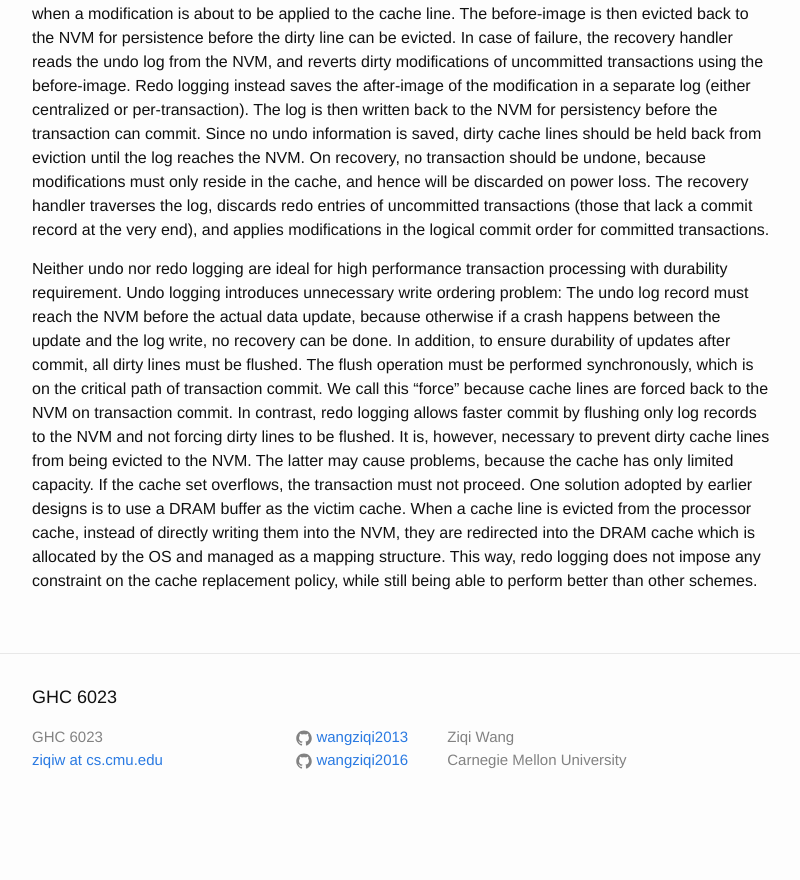
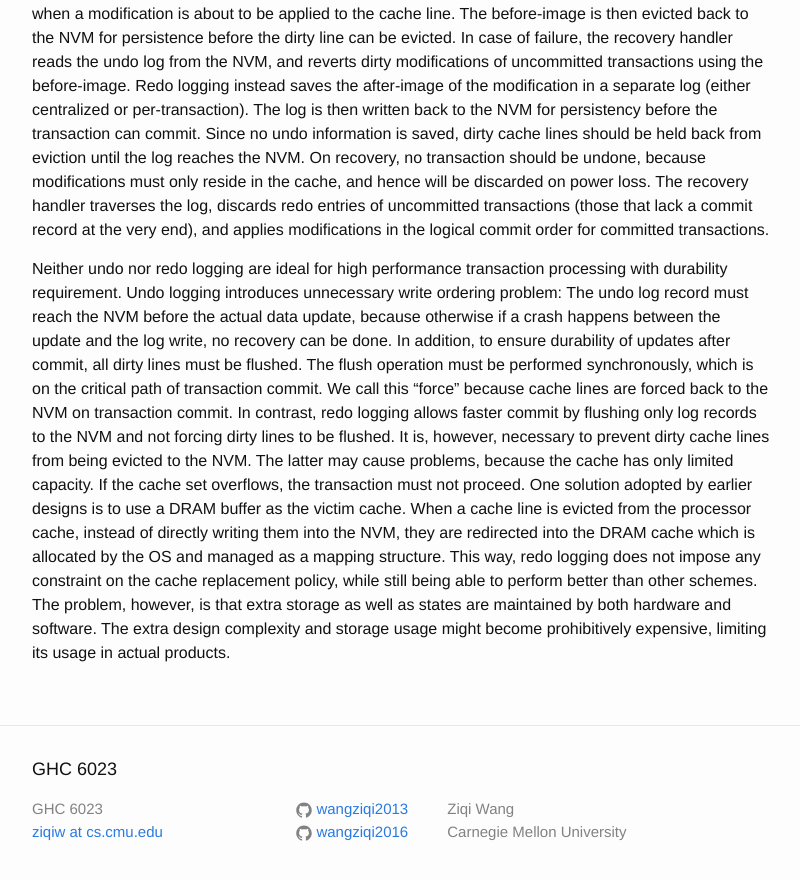
Before and after one commit to wangziqi2013/wangziqi2013.github.io, a Jekyll site: the page built from _posts/2019-01-14-steal-no-force.markdown, in a window 1280 px wide and 900 px high, scrolled down 676 px. Shown: the top 880 px of the window, without its empty margins (238-1038 px from the left). Built offline with Jekyll 4.4.1, drawn with Linux system fonts in a browser that asks for light colours; before the commit the page ends 1507 px from its top, so only the background shows below that.

Commit message:
Finish DRAM buffer

```diff
--- a/_posts/2019-01-14-steal-no-force.markdown
+++ b/_posts/2019-01-14-steal-no-force.markdown
@@ -39,4 +39,5 @@ cache set overflows, the transaction must not proceed. One solution adopted by e
 as the victim cache. When a cache line is evicted from the processor cache, instead of directly writing them into the NVM,
 they are redirected into the DRAM cache which is allocated by the OS and managed as a mapping structure. This way, redo
 logging does not impose any constraint on the cache replacement policy, while still being able to perform better than
-other schemes.
+other schemes. The problem, however, is that extra storage as well as states are maintained by both hardware and software.
+The extra design complexity and storage usage might become prohibitively expensive, limiting its usage in actual products.
```
